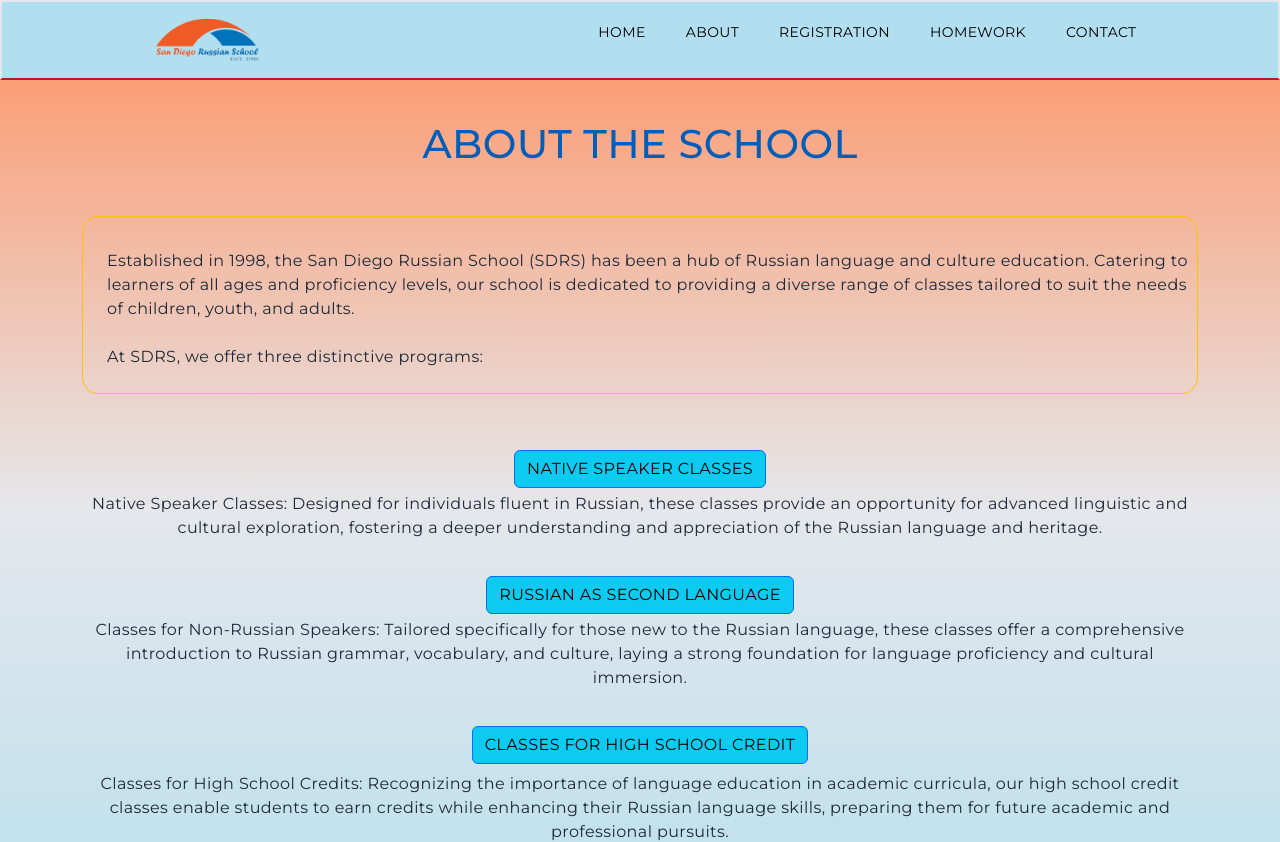
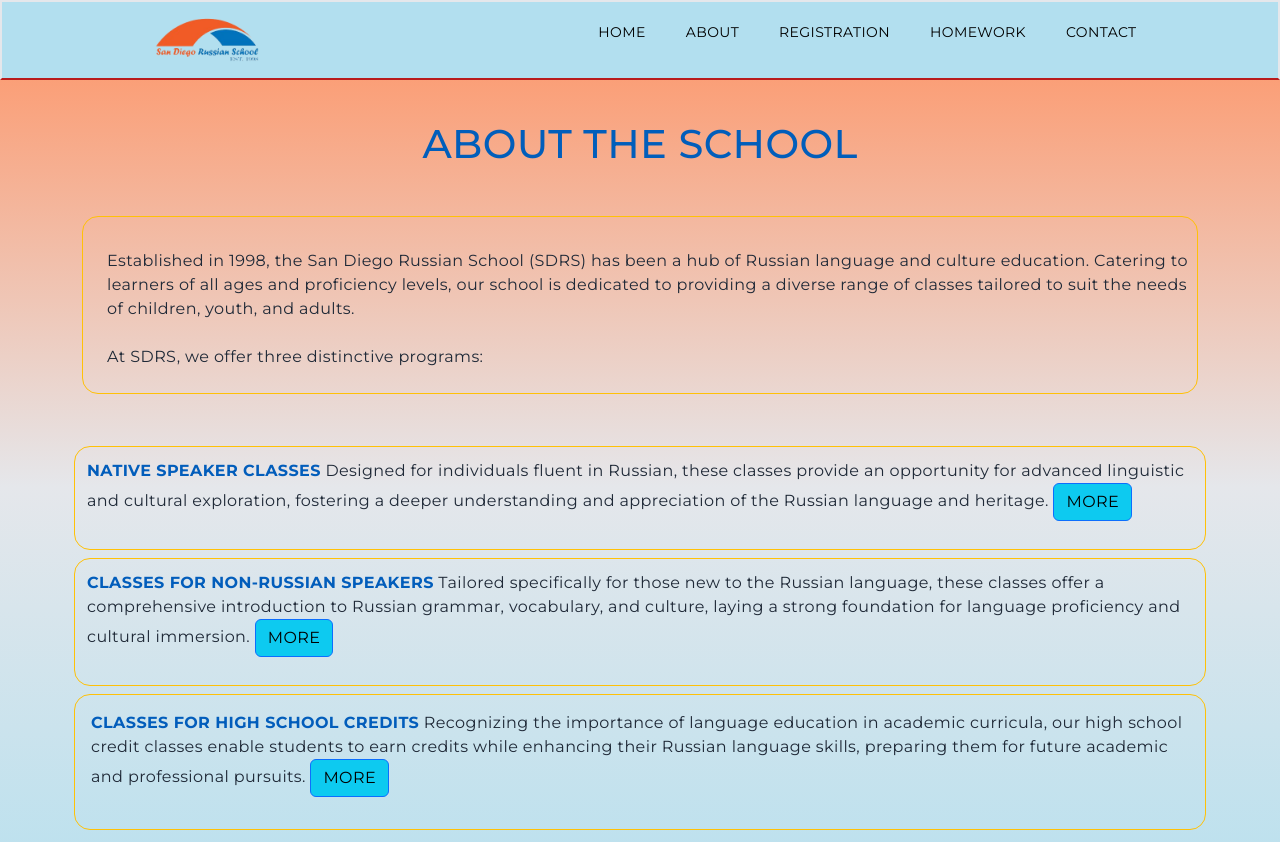
Before and after one commit to Tinetort/russian-school, a Next.js app: page /about in a window 1280 px wide. Shown: the top 842 px of the page. Built offline with nearby package versions, Linux system fonts and the light colour scheme.

Commit message:
registration buttuns added

```diff
--- a/src/app/(overview)/about/credits/page.jsx
+++ b/src/app/(overview)/about/credits/page.jsx
@@ -11,6 +11,16 @@ const Page = () => {
                 <h1 className="text-center uppercase text-[#015ebb] ">
                     Classes for Hight School Credits
                 </h1>
+                <div className="flex flex-col z-20 items-center pt-5">
+                    <button className="rounded-full relative h-[50px] w-44 overflow-hidden border border-[#b0dfef] bg-[#025dbb]">
+                        <Link
+                            className="relative z-30 cursor-pointer uppercase no-underline text-white"
+                            href="https://docs.google.com/forms/d/e/1FAIpQLSeOSLrSnFzdoFdEH3FioZB5VpROGHjdDwgEY2SctsQLojHfAw/viewform"
+                        >
+                            Registration
+                        </Link>
+                    </button>
+                </div>
             </div>
             <Container>
                 <div className="p-10">
--- a/src/app/(overview)/about/native/page.jsx
+++ b/src/app/(overview)/about/native/page.jsx
@@ -13,6 +13,16 @@ const Page = () => {
                 <h1 className="text-center uppercase text-[#015ebb] ">
                     Native Speaker Classes
                 </h1>
+                <div className="flex flex-col z-20 items-center pt-5">
+                    <button className="rounded-full relative h-[50px] w-44 overflow-hidden border border-[#b0dfef] bg-[#025dbb]">
+                        <Link
+                            className="relative z-30 cursor-pointer uppercase no-underline text-white"
+                            href="https://docs.google.com/forms/d/e/1FAIpQLSeMJHazhZwL0ZgzQI4rpo9NtaIdITjtf0OYNVhVufOCm0v2PA/viewform"
+                        >
+                            Registration
+                        </Link>
+                    </button>
+                </div>
             </div>
             <Container className="p-10">
                 <p className="ml-4">
--- a/src/app/(overview)/about/page.jsx
+++ b/src/app/(overview)/about/page.jsx
@@ -28,66 +28,74 @@ const Page = () => {
 
             <div className="p-5 flex items-center md:flex md:flex-col md:items-center">
                 <Container>
-                    <Row className="text-center items-center">
-                        <Col className="p-2">
+                    <Row>
+                        <Col className="p-2 m-1 border border-warning rounded-4">
+                            <Col>
+                                <p className="p-1">
+                                    <span className="uppercase text-[#025dbb] font-bold">
+                                        Native Speaker Classes
+                                    </span>{' '}
+                                    Designed for individuals fluent in Russian,
+                                    these classes provide an opportunity for
+                                    advanced linguistic and cultural
+                                    exploration, fostering a deeper
+                                    understanding and appreciation of the
+                                    Russian language and heritage.{' '}
                                     <Button className="bg-info uppercase">
                                         <Link
                                             className="no-underline text-black"
                                             href="/about/native"
                                         >
-                                    Native speaker classes
+                                            More
                                         </Link>
                                     </Button>
-                            <Col>
-                                <p className="p-1">
-                                    Native Speaker Classes: Designed for
-                                    individuals fluent in Russian, these classes
-                                    provide an opportunity for advanced
-                                    linguistic and cultural exploration,
-                                    fostering a deeper understanding and
-                                    appreciation of the Russian language and
-                                    heritage.
                                 </p>
                             </Col>
                         </Col>
                     </Row>
-                    <Row className="text-center items-center">
-                        <Col className="p-2">
+                    <Row>
+                        <Col className="p-2 m-1 border border-warning rounded-4">
+                            <p className="p-1">
+                                <span className="uppercase text-[#025dbb] font-bold">
+                                    Classes for Non-Russian Speakers
+                                </span>{' '}
+                                Tailored specifically for those new to the
+                                Russian language, these classes offer a
+                                comprehensive introduction to Russian grammar,
+                                vocabulary, and culture, laying a strong
+                                foundation for language proficiency and cultural
+                                immersion.{' '}
                                 <Button className="bg-info uppercase">
                                     <Link
                                         className="no-underline text-black"
                                         href="/about/second-language"
                                     >
-                                    Russian as second language
+                                        More
                                     </Link>
                                 </Button>
-                            <p className="p-1">
-                                Classes for Non-Russian Speakers: Tailored
-                                specifically for those new to the Russian
-                                language, these classes offer a comprehensive
-                                introduction to Russian grammar, vocabulary, and
-                                culture, laying a strong foundation for language
-                                proficiency and cultural immersion.
                             </p>
                         </Col>
                     </Row>
-                    <Row className="text-center items-center">
-                        <Col className="p-2">
+                    <Row>
+                        <Col className="p-2 m-1 border border-warning rounded-4">
+                            <p className="p-2">
+                                <span className="uppercase text-[#025dbb] font-bold">
+                                    Classes for High School Credits
+                                </span>{' '}
+                                Recognizing the importance of language education
+                                in academic curricula, our high school credit
+                                classes enable students to earn credits while
+                                enhancing their Russian language skills,
+                                preparing them for future academic and
+                                professional pursuits.{' '}
                                 <Button className="bg-info uppercase">
                                     <Link
                                         className="no-underline text-black"
                                         href="/about/credits"
                                     >
-                                    Classes for High School Credit
+                                        More
                                     </Link>
                                 </Button>
-                            <p className="p-2">
-                                Classes for High School Credits: Recognizing the
-                                importance of language education in academic
-                                curricula, our high school credit classes enable
-                                students to earn credits while enhancing their
-                                Russian language skills, preparing them for
-                                future academic and professional pursuits.
                             </p>
                         </Col>
                     </Row>
--- a/src/app/(overview)/about/second-language/page.jsx
+++ b/src/app/(overview)/about/second-language/page.jsx
@@ -12,13 +12,20 @@ const Page = () => {
                 <h1 className="text-center uppercase text-[#015ebb] ">
                     RUSSIAN AS A SECOND LANGUAGE
                 </h1>
+                <div className="flex flex-col z-20 items-center pt-5">
+                    <button className="rounded-full relative h-[50px] w-44 overflow-hidden border border-[#b0dfef] bg-[#025dbb]">
+                        <Link
+                            className="relative z-30 cursor-pointer uppercase no-underline text-white"
+                            href="https://docs.google.com/forms/d/e/1FAIpQLScLMPmSES7x7DV1cutaNQsD5OLS6hasX8gwoeMy2Uqx9vq5OA/viewform"
+                        >
+                            Registration
+                        </Link>
+                    </button>
+                </div>
             </div>
             <Container>
                 <div className="p-10">
                     <div className="border border-warning rounded-4">
-                        <h2 className="uppercase text-black p-2">
-                            Russian as a Second Language
-                        </h2>
                         <p className="p-2">
                             Russian as a Second Language classes are open to
                             individuals of all ages and backgrounds, with or
```
Lines whose indentation alone changed are shown as unchanged.
